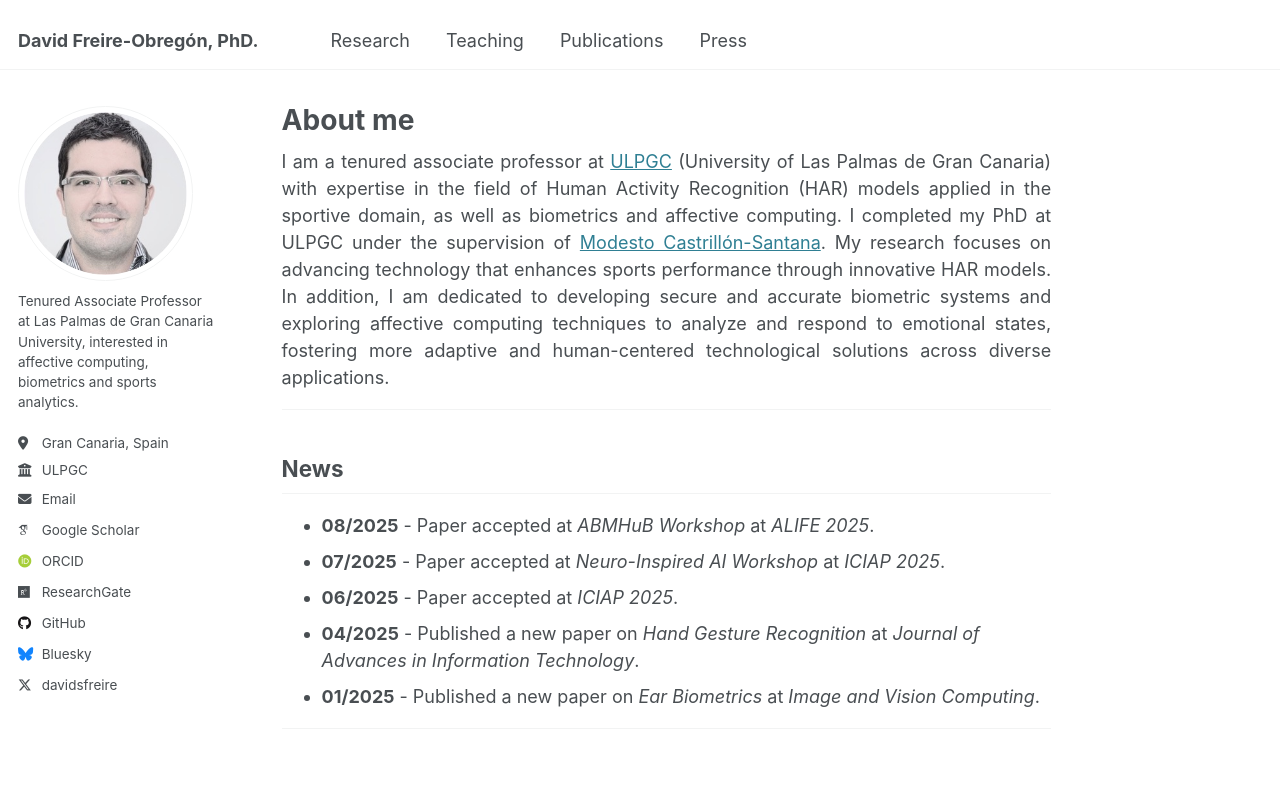
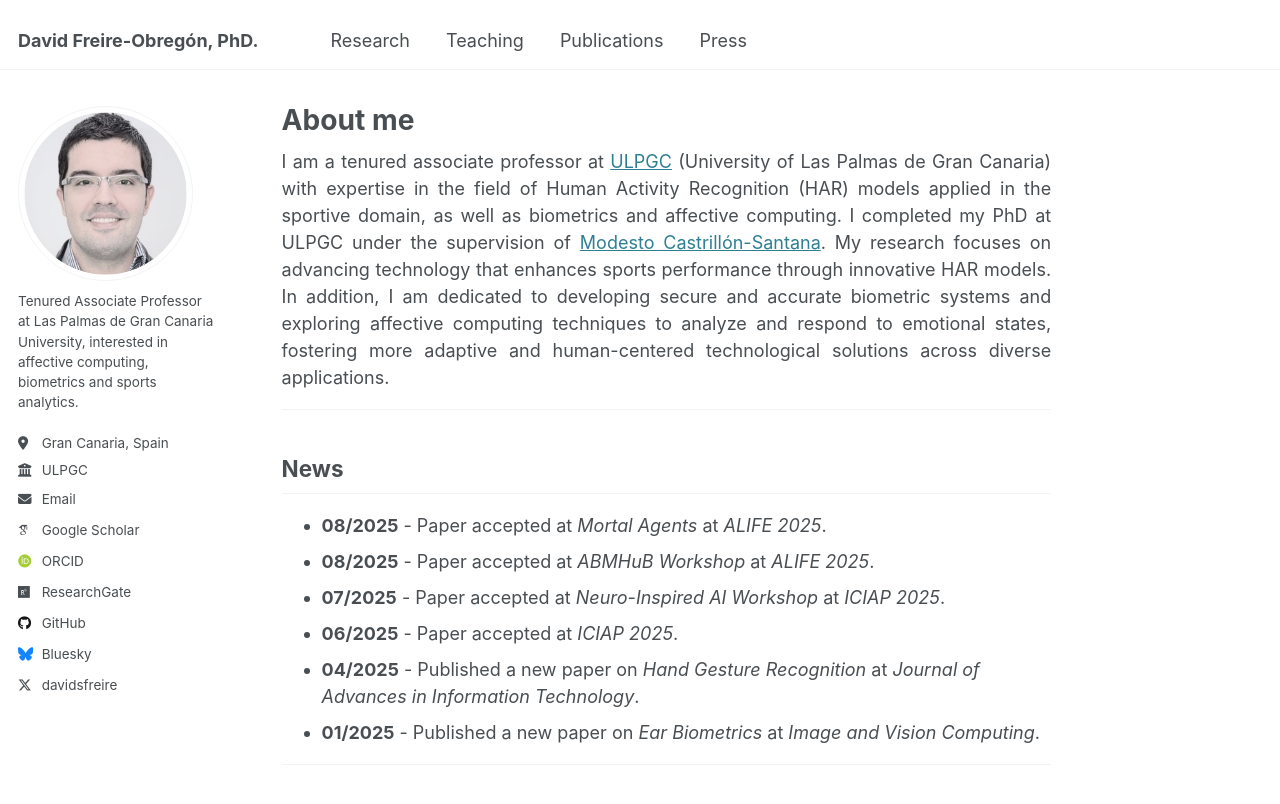
Before and after one commit to davidfreire/davidfreire.github.io, a Jekyll site: the page built from _pages/about.md, in a window 1280 px wide and 972 px high. Shown: the top 804 px of the window. Built offline with Jekyll 4.4.1, drawn with Linux system fonts in a browser that asks for light colours; some web fonts are replaced.

Commit message:
Add news entry for paper acceptance at ALIFE 2025

```diff
--- a/_pages/about.md
+++ b/_pages/about.md
@@ -18,6 +18,7 @@ My research focuses on advancing technology that enhances sports performance thr
 
 ---
 ## News
+- **08/2025** - Paper accepted at *Mortal Agents* at *ALIFE 2025*.
 - **08/2025** - Paper accepted at *ABMHuB Workshop* at *ALIFE 2025*.
 - **07/2025** - Paper accepted at *Neuro-Inspired AI Workshop* at *ICIAP 2025*.
 - **06/2025** - Paper accepted at *ICIAP 2025*.
```
